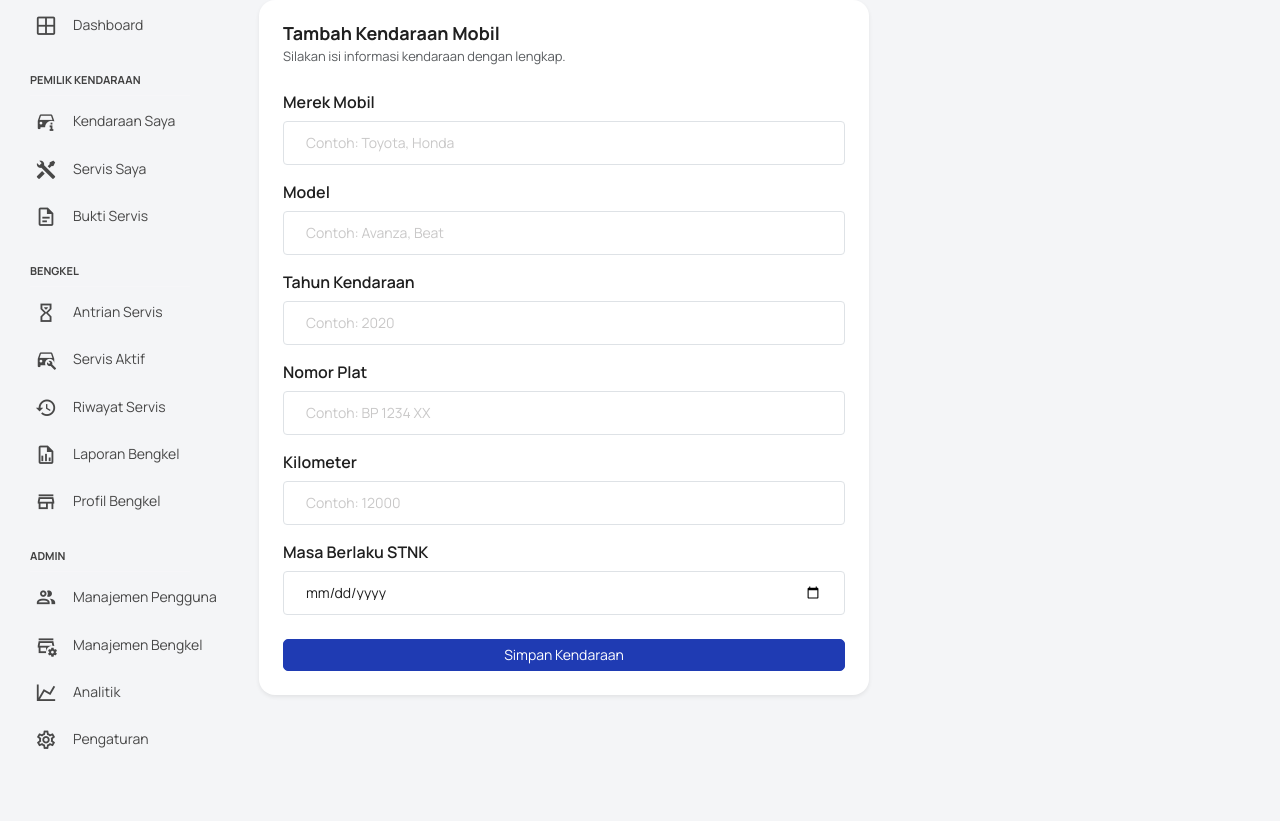
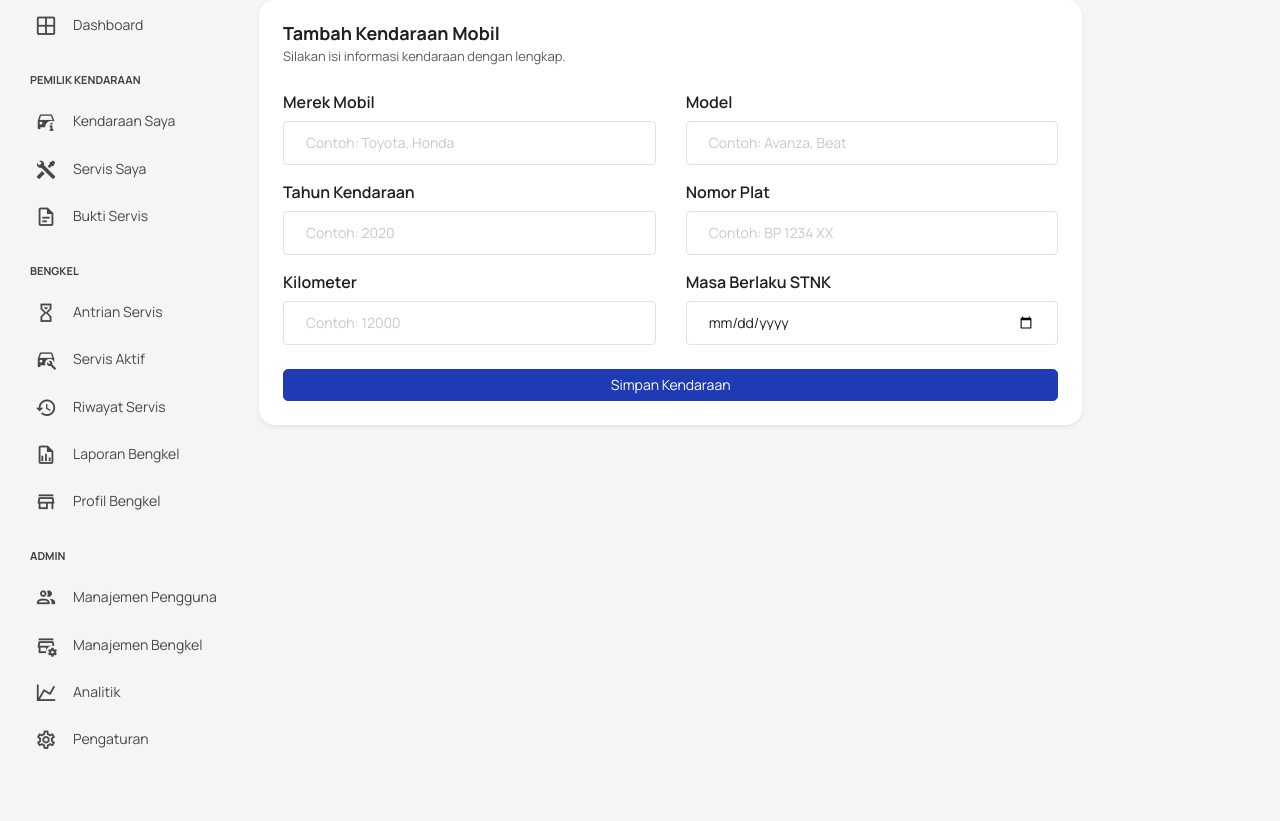
Before and after one commit to Mabrural/servicycle-new, a Laravel app: page /c/vehicle/create in a window 1280 px wide. Shown: the part 97-918 px from the top of the page. Run offline with Laravel 12, Linux system fonts and the light colour scheme; a user stored in the database is signed in; data comes from the database, SQL or seed files in the repository.

Commit message:
perubahan create vehicle agar menjadi 2 colom 3 rows

```diff
--- a/resources/views/vehicle/create.blade.php
+++ b/resources/views/vehicle/create.blade.php
@@ -1,8 +1,8 @@
 @extends('layouts.main')
 
 @section('container')
-    <div class="row justify-content-left mx-4 col-lg-12">
-        <div class="col-lg-6">
+    <div class="row justify-content-start mx-4 col-lg-12">
+        <div class="col-lg-8">
 
             <div class="card shadow-sm border-0 rounded-4">
                 <div class="card-body px-4 py-4">
@@ -18,44 +18,48 @@
                         {{-- TIPE KENDARAAN --}}
                         <input type="hidden" name="vehicle_type" value="{{ $type }}">
 
-                        {{-- MEREK --}}
-                        <div class="mb-3">
+                        {{-- ROW 1: BRAND & MODEL --}}
+                        <div class="row">
+                            <div class="col-md-6 mb-3">
                                 <label class="form-label fw-semibold">Merek {{ ucfirst($type) }}</label>
-                            <input type="text" name="brand" class="form-control" placeholder="Contoh: Toyota, Honda"
-                                required>
+                                <input type="text" name="brand" class="form-control"
+                                    placeholder="Contoh: Toyota, Honda" required>
                             </div>
 
-                        {{-- MODEL --}}
-                        <div class="mb-3">
+                            <div class="col-md-6 mb-3">
                                 <label class="form-label fw-semibold">Model</label>
                                 <input type="text" name="model" class="form-control" placeholder="Contoh: Avanza, Beat"
                                     required>
                             </div>
-
-                        {{-- TAHUN --}}
-                        <div class="mb-3">
-                            <label class="form-label fw-semibold">Tahun Kendaraan</label>
-                            <input type="number" name="tahun" class="form-control" placeholder="Contoh: 2020" required>
                         </div>
 
-                        {{-- NOMOR PLAT --}}
-                        <div class="mb-3">
-                            <label class="form-label fw-semibold">Nomor Plat</label>
-                            <input type="text" name="plate_number" class="form-control" placeholder="Contoh: BP 1234 XX"
+                        {{-- ROW 2: TAHUN & PLAT --}}
+                        <div class="row">
+                            <div class="col-md-6 mb-3">
+                                <label class="form-label fw-semibold">Tahun Kendaraan</label>
+                                <input type="number" name="tahun" class="form-control" placeholder="Contoh: 2020"
                                     required>
                             </div>
 
-                        {{-- KILOMETER --}}
-                        <div class="mb-3">
+                            <div class="col-md-6 mb-3">
+                                <label class="form-label fw-semibold">Nomor Plat</label>
+                                <input type="text" name="plate_number" class="form-control"
+                                    placeholder="Contoh: BP 1234 XX" required>
+                            </div>
+                        </div>
+
+                        {{-- ROW 3: KILOMETER & MASA BERLAKU STNK --}}
+                        <div class="row">
+                            <div class="col-md-6 mb-3">
                                 <label class="form-label fw-semibold">Kilometer</label>
                                 <input type="number" name="kilometer" class="form-control" placeholder="Contoh: 12000"
                                     required>
                             </div>
 
-                        {{-- MASA BERLAKU STNK --}}
-                        <div class="mb-3">
+                            <div class="col-md-6 mb-3">
                                 <label class="form-label fw-semibold">Masa Berlaku STNK</label>
                                 <input type="date" name="masa_berlaku_stnk" class="form-control" required>
+                            </div>
                         </div>
 
                         {{-- SUBMIT --}}
```
Lines whose indentation alone changed are shown as unchanged.
